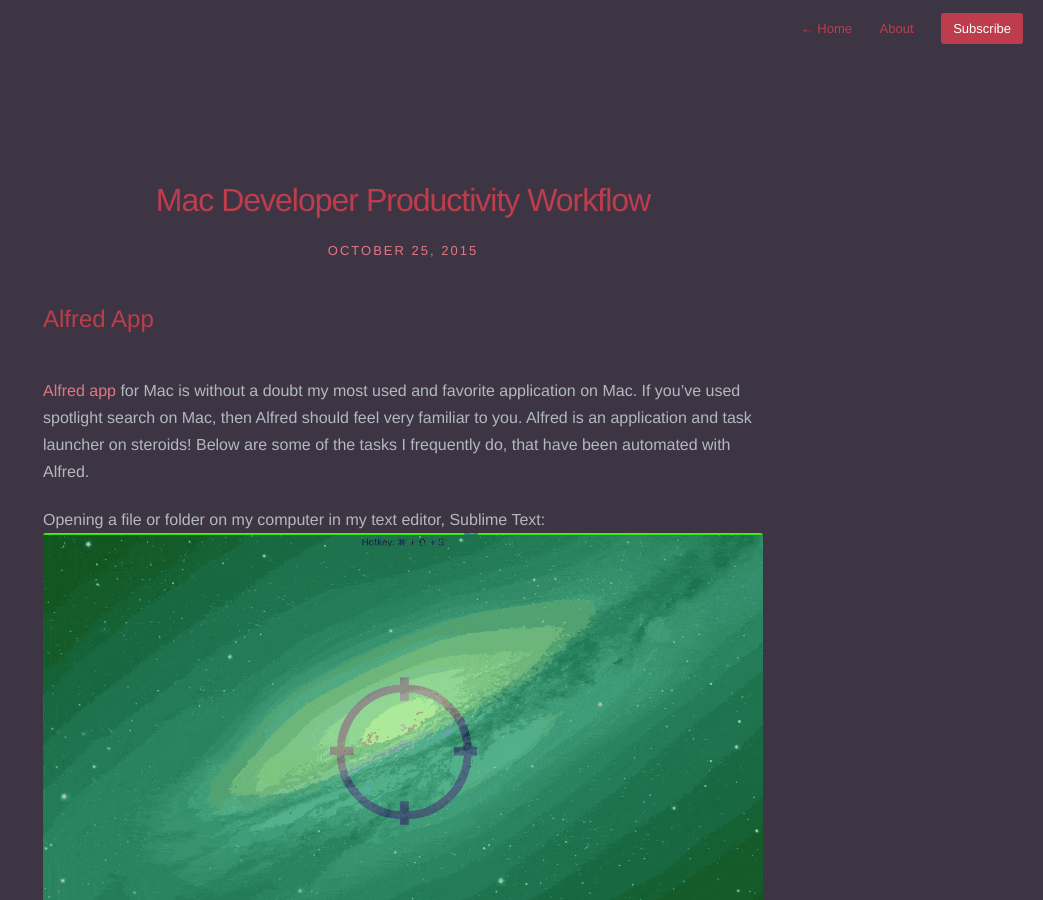
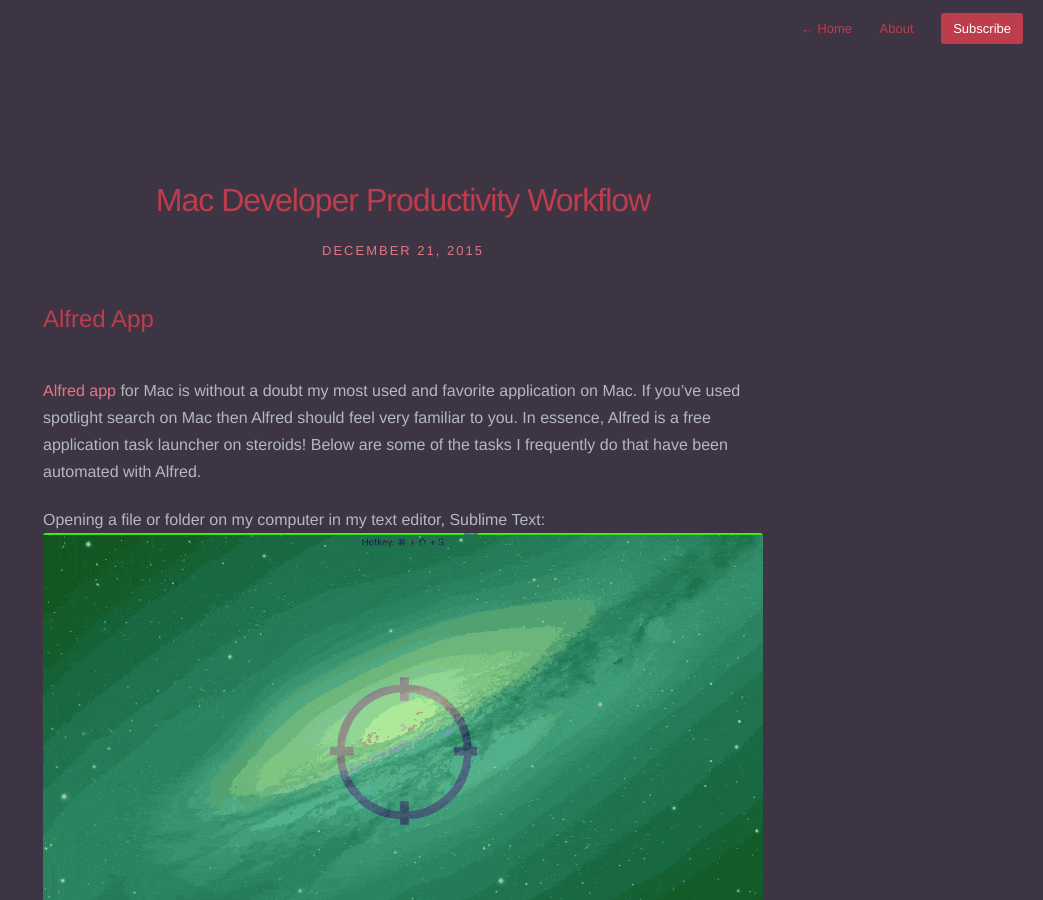
Before and after one commit to JosephSun/cliffordfajardo.github.io, a Jekyll site: the page built from _posts/2015-12-21-mac-developer-workflow.markdown, in a window 1280 px wide and 900 px high. Shown: the whole window, without its empty margins (237-1280 px from the left). Built offline with Jekyll 4.4.1, drawn with Linux system fonts in a browser that asks for light colours; nearby versions of some CDN libraries; Markdown is read by kramdown in place of the engine named in the settings; comment, search, counter and statistics services are not loaded; some of the changed text lies outside the part shown.

Commit message:
update file

```diff
--- a/_posts/2015-10-25-mac-developer-workflow.markdown
+++ b/_posts/2015-12-21-mac-developer-workflow.markdown
@@ -1,13 +1,13 @@
 ---
 title:  "Mac Developer Productivity Workflow"
-description: A few of my Mac productivity workflows.
-## date: 2015-10-25
+date: 2015-12-21
+description: A few of my Alfred programming productivity workflows in action.
 ---
 
 
 ##Alfred App
-[Alfred app](https://www.alfredapp.com/) for Mac is without a doubt my most used and favorite application on Mac. If you've used spotlight search on Mac, then Alfred should feel very familiar to you. Alfred is an application and task launcher on
-steroids! Below are some of the tasks I frequently do, that have been automated with Alfred.
+[Alfred app](https://www.alfredapp.com/) for Mac is without a doubt my most used and favorite application on Mac. If you've used spotlight search on Mac then Alfred should feel very familiar to you. In essence, Alfred is a free application task launcher on
+steroids! Below are some of the tasks I frequently do that have been automated with Alfred.
 
 
 
@@ -39,7 +39,7 @@
 ![events-0](/assets/images/posts/009m.gif)
 
 
-According my Alfred App, since May 20, 2015 I've launched the Application 4020 times. If on average each task I didn't do on Alfred takes 5 seconds, then I have saved over 350 minutes (being very conservative) worth of keystrokes since in the past 5 months.
+According my Alfred App, since May 20, 2015 I've launched the Application 4020 times. If on average each task I didn't do on Alfred takes 5 seconds then I have saved over 350 minutes (being very conservative) worth of keystrokes since in the past 5 months.
 
 Stuff I didn't cover:
 
```
